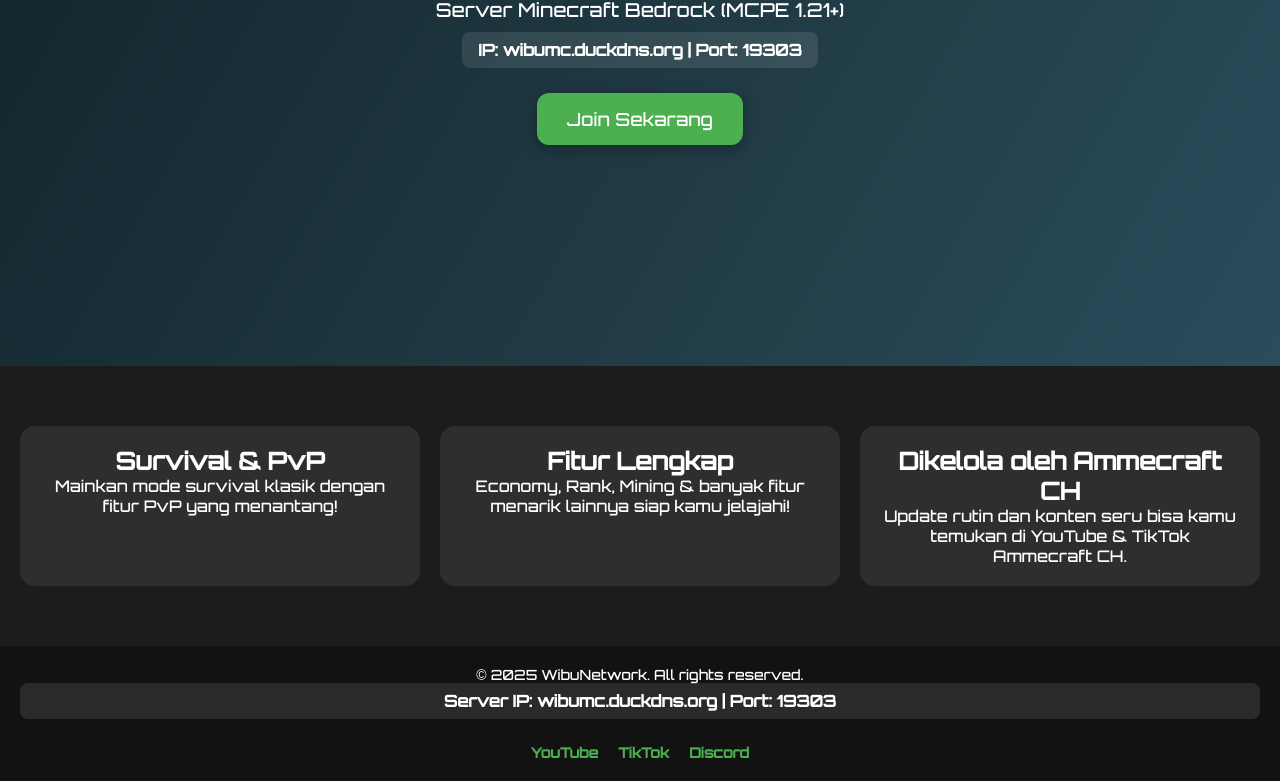
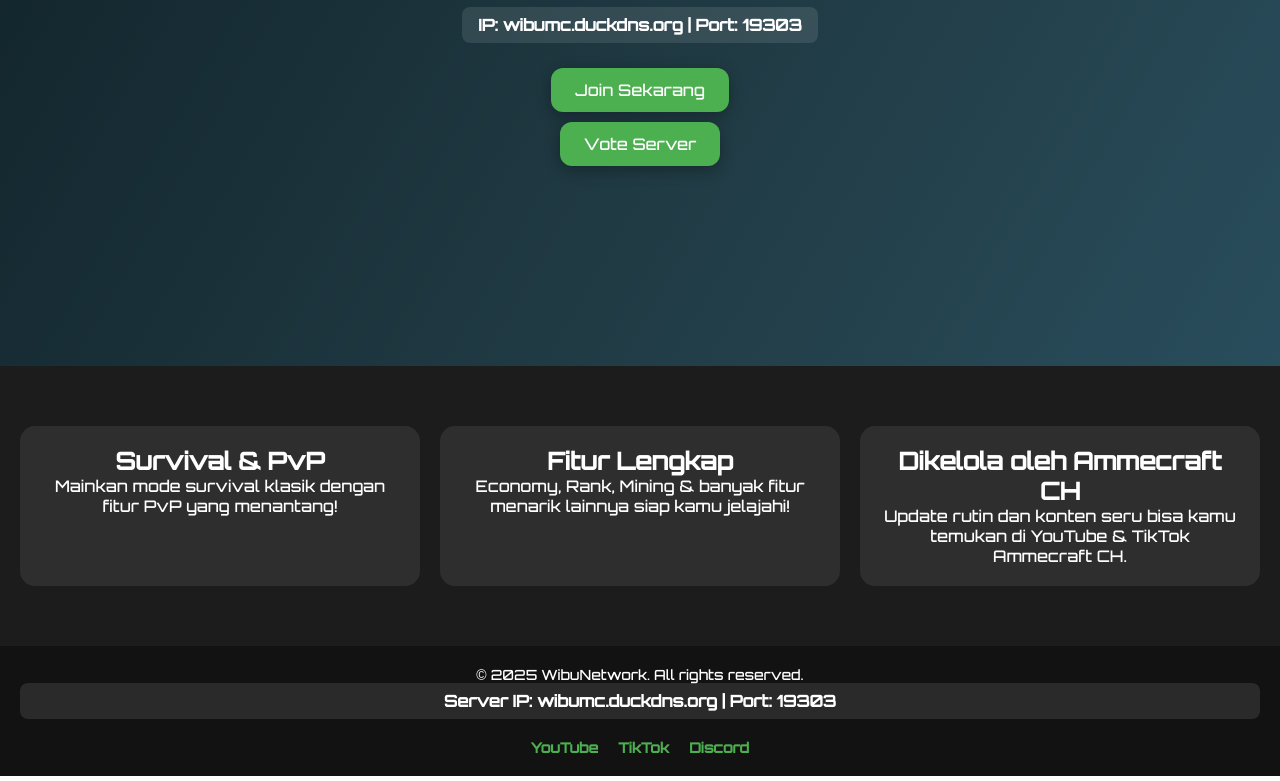
Before and after one commit to Yandaktau42/WibuNetwork, a plain HTML site: page index.html in a window 1280 px wide. Shown: the part 434-1215 px from the top of the page. Drawn offline with Linux system fonts and the light colour scheme.

Commit message:
index.html

```diff
--- a/index.html
+++ b/index.html
@@ -45,21 +45,24 @@
       background: rgba(255, 255, 255, 0.1);
       padding: 8px 16px;
       border-radius: 8px;
-      margin-bottom: 25px;
+      margin-bottom: 20px;
       font-weight: bold;
     }
-    .join-btn {
+    .join-btn, .vote-btn {
       background-color: #4CAF50;
       color: white;
-      padding: 15px 30px;
-      font-size: 18px;
+      padding: 12px 24px;
+      font-size: 16px;
       border: none;
       border-radius: 12px;
       cursor: pointer;
       transition: 0.3s;
       box-shadow: 0 4px 15px rgba(0,0,0,0.3);
+      margin: 5px;
+      text-decoration: none;
+      display: inline-block;
     }
-    .join-btn:hover {
+    .join-btn:hover, .vote-btn:hover {
       background-color: #45a049;
     }
     .features {
@@ -107,9 +110,8 @@
     <h1>Selamat Datang di WibuNetwork</h1>
     <p>Server Minecraft Bedrock (MCPE 1.21+)</p>
     <div class="ip-info">IP: wibumc.duckdns.org | Port: 19303</div>
-    <a href="minecraft://?addExternalServer=WibuNetwork%20|%20MCPE|wibumc.duckdns.org:19303">
-      <button class="join-btn">Join Sekarang</button>
-    </a>
+    <a href="minecraft://?addExternalServer=WibuNetwork%20|%20MCPE|wibumc.duckdns.org:19303" class="join-btn">Join Sekarang</a>
+    <a href="https://minecraftpocket-servers.com/server/130516/vote/" target="_blank" class="vote-btn">Vote Server</a>
   </section>
 
   <section class="features">
```
